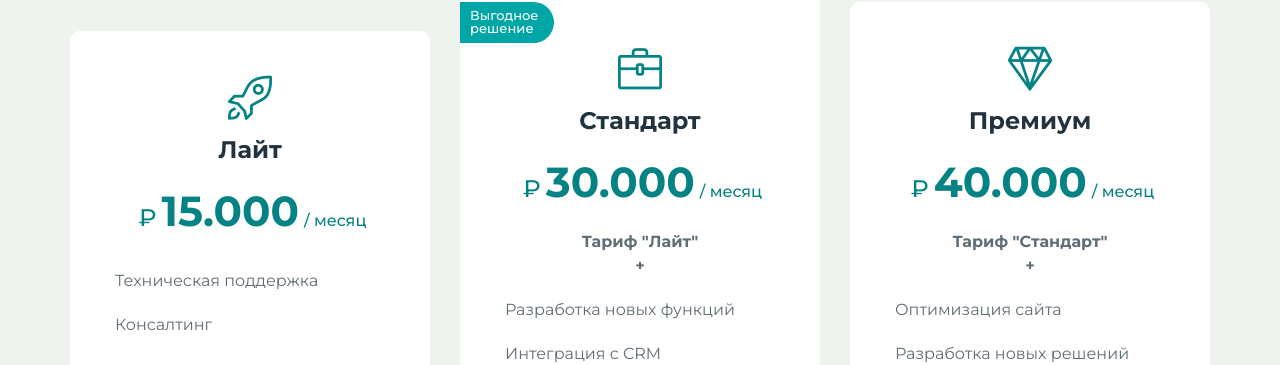
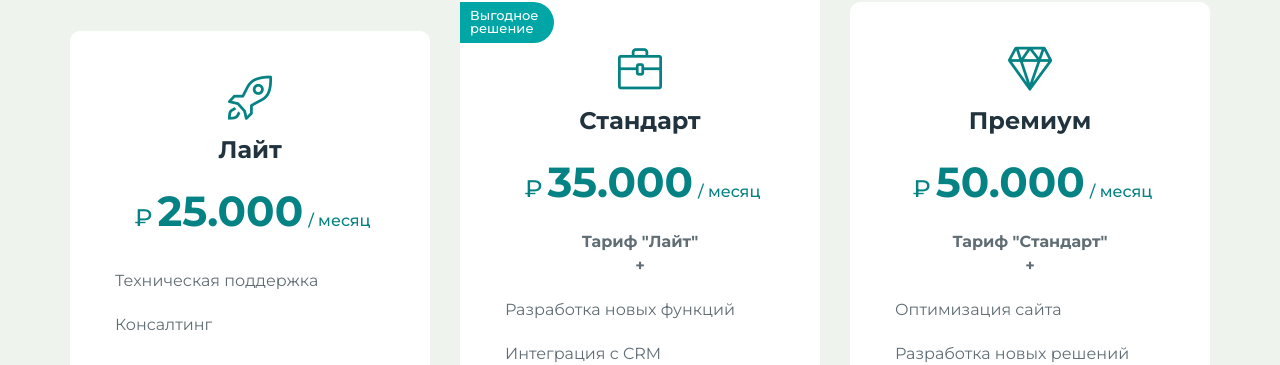
Before and after one commit to astakhovaskold/askold-me, a PHP site: page / in a window 1280 px wide. Shown: the part 4064-4429 px from the top of the page. Run offline with PHP 8.4, Linux system fonts and the light colour scheme; some libraries are stand-ins or nearby versions.

Commit message:
Price updated

```diff
--- a/index.php
+++ b/index.php
@@ -235,7 +235,7 @@
                             <i class="icon icon-rocket"></i>
                             <h4>Лайт</h4>
                             <span class="price">
-                                <i>₽</i>15.000<span class="plan"> / месяц</span>
+                                <i>₽</i>25.000<span class="plan"> / месяц</span>
                             </span>
                             <ul class="list-group list-group-flush">
                                 <li class="list-group-item d-flex justify-content-between align-items-center text-left">
@@ -255,7 +255,7 @@
                             <i class="icon icon-briefcase"></i>
                             <h4>Стандарт</h4>
                             <span class="price">
-                                <i>₽</i>30.000<span class="plan"> / месяц</span>
+                                <i>₽</i>35.000<span class="plan"> / месяц</span>
                             </span>
                             <p><b>Тариф "Лайт"<br>+</b></p>
                             <ul class="list-group list-group-flush">
@@ -274,7 +274,7 @@
                             <i class="icon icon-diamond"></i>
                             <h4>Премиум</h4>
                             <span class="price">
-                                <i>₽</i>40.000<span class="plan"> / месяц</span>
+                                <i>₽</i>50.000<span class="plan"> / месяц</span>
                             </span>
                             <p><b>Тариф "Стандарт"<br>+</b></p>
                             <ul class="list-group list-group-flush">
```
